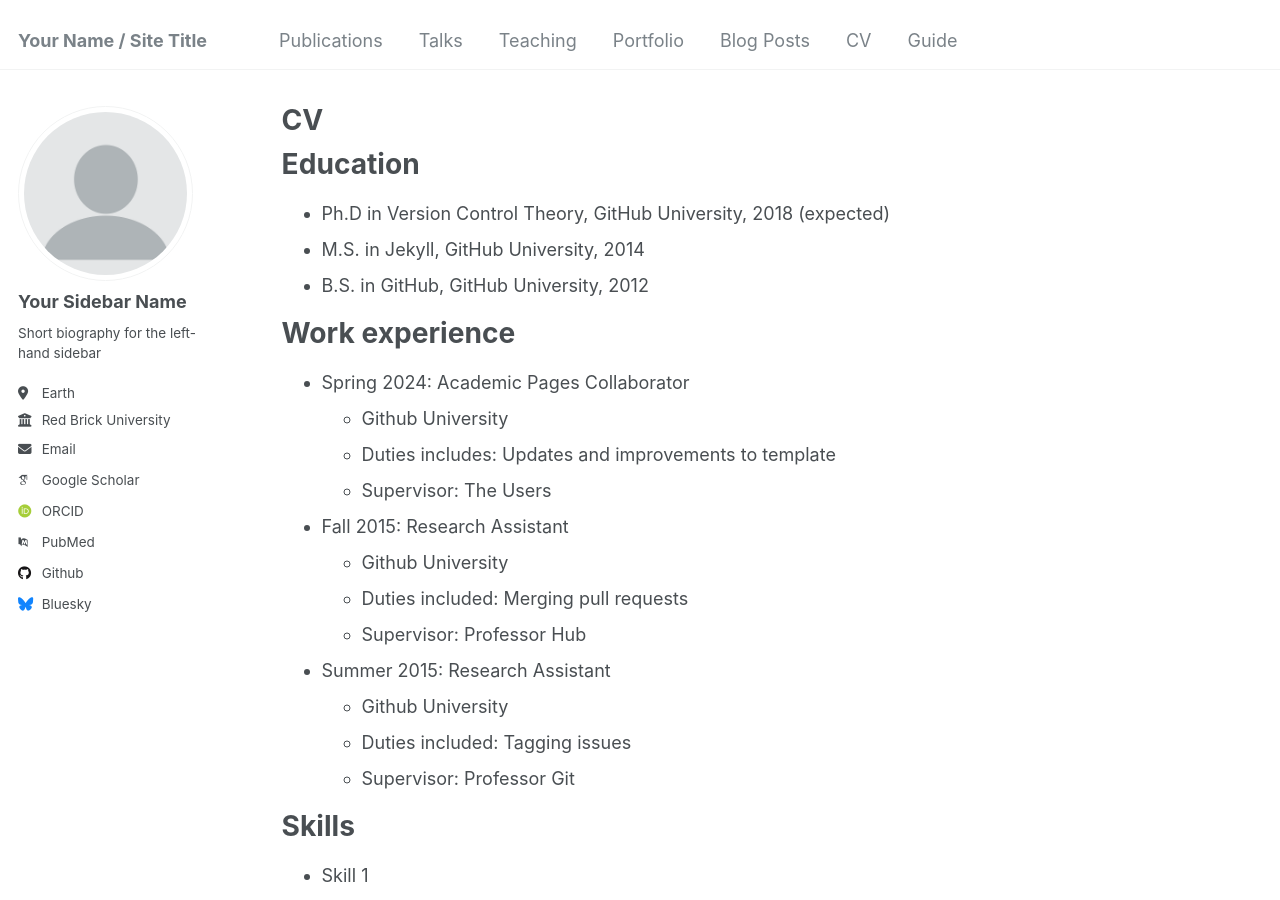
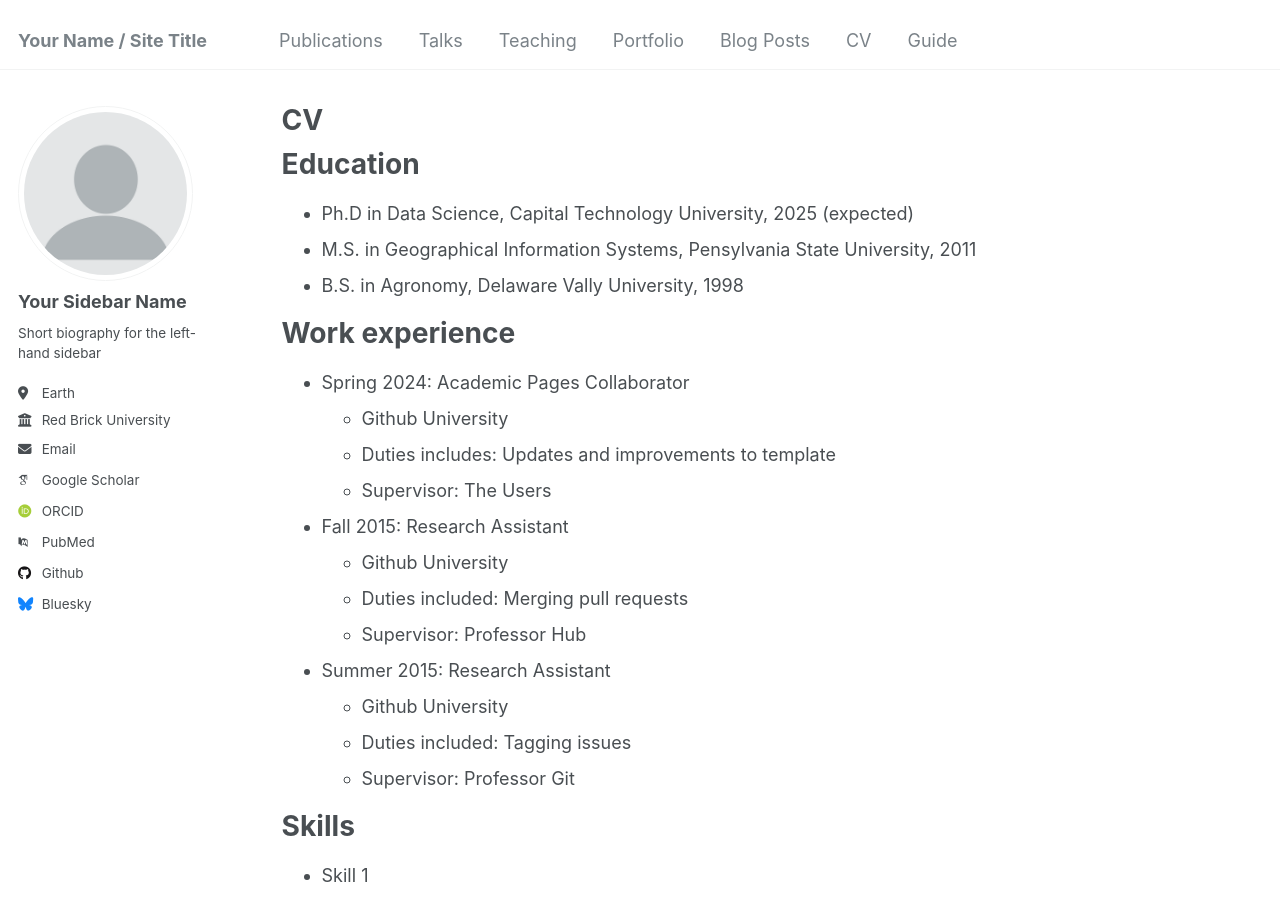
Before and after one commit to jesoderberg/github.io, a Jekyll site: the page built from _pages/cv.md, in a window 1280 px wide and 900 px high. Built offline with Jekyll 4.4.1, drawn with Linux system fonts in a browser that asks for light colours; some web fonts are replaced.

Commit message:
Update cv.md

```diff
--- a/_pages/cv.md
+++ b/_pages/cv.md
@@ -11,9 +11,9 @@ redirect_from:
 
 Education
 ======
-* Ph.D in Version Control Theory, GitHub University, 2018 (expected)
-* M.S. in Jekyll, GitHub University, 2014
-* B.S. in GitHub, GitHub University, 2012
+* Ph.D in Data Science, Capital Technology University, 2025 (expected)
+* M.S. in Geographical Information Systems, Pensylvania State University, 2011
+* B.S. in Agronomy, Delaware Vally University, 1998
 
 Work experience
 ======
```
